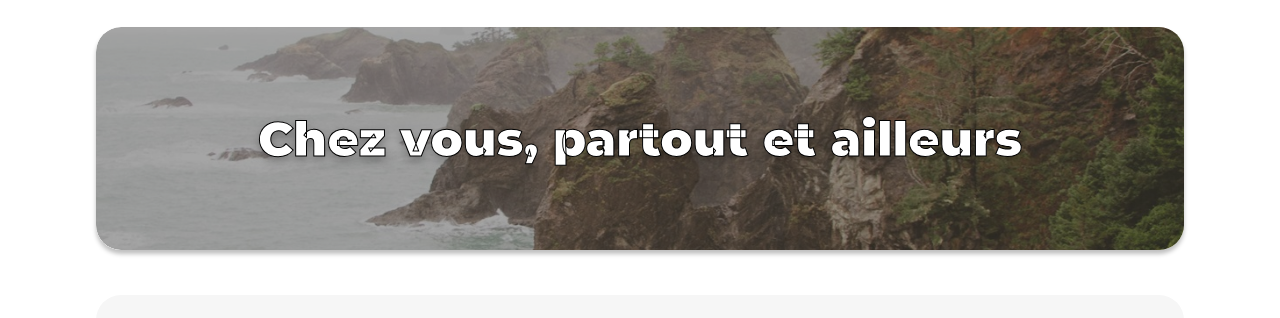
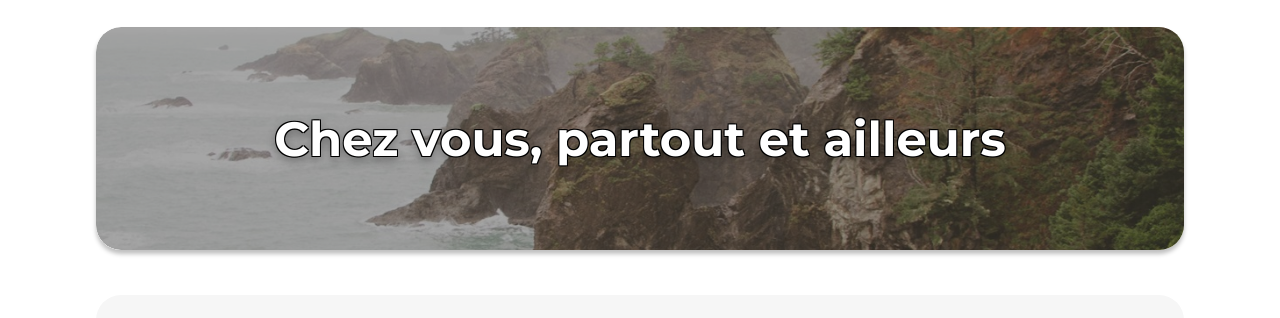
Before and after one commit to TorbosylGit/P5_REACT, a React app in the folder kasa/: page / in a window 1280 px wide. Shown: the part 135-453 px from the top of the page. Built offline with nearby package versions, Linux system fonts and the light colour scheme.

Commit message:
banner scss text shadow

```diff
--- a/kasa/src/app/sass/base/_base.scss
+++ b/kasa/src/app/sass/base/_base.scss
@@ -2,6 +2,3 @@
     margin: 0;
     padding: 0;
 }
-main {
-    padding-inline: 5%;
-}
--- a/kasa/src/app/sass/components/_banner.scss
+++ b/kasa/src/app/sass/components/_banner.scss
@@ -45,9 +45,14 @@
     color: $banner-text-color;
     filter: drop-shadow(0 4px 4px rgba(0, 0, 0, 0.25));
     font-size: 48px;
-    font-weight: 900;
+    font-weight: 700;
     text-align: center;
-    -webkit-text-stroke: 1px $banner-text-stroke;
+
+    text-shadow:
+    1px 1px 0px black, // ombre bas droite
+    -1px -1px 0px black, // ombre haut gauche
+    -1px 1px 0px black, // ombre bas gauche
+    1px -1px 0px black; // ombre haut droite
 
     @media (max-width: 767.98px) {
         font-size: 24px;
```
Also changed, not shown: kasa/src/app/sass/pages/_error404.scss (+4 -45 lines), kasa/public/css/style.css, 1 other file.
